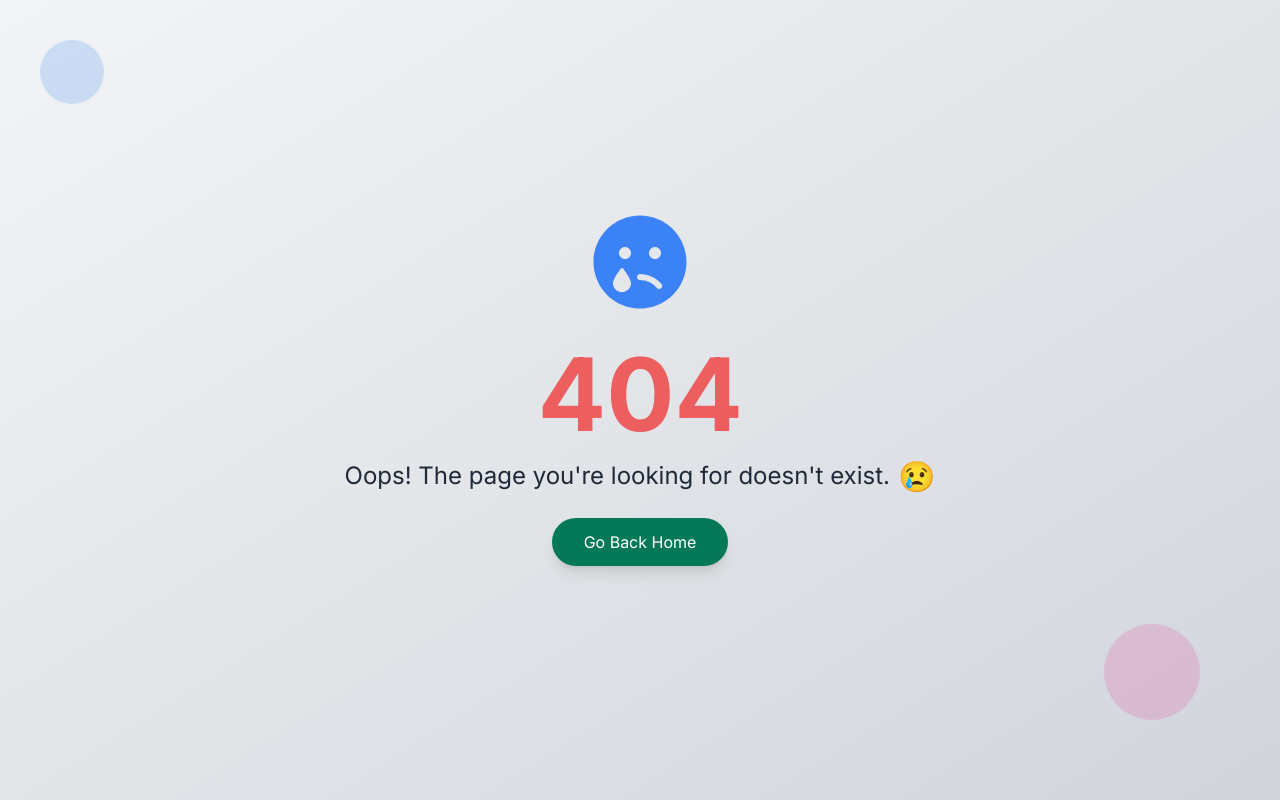
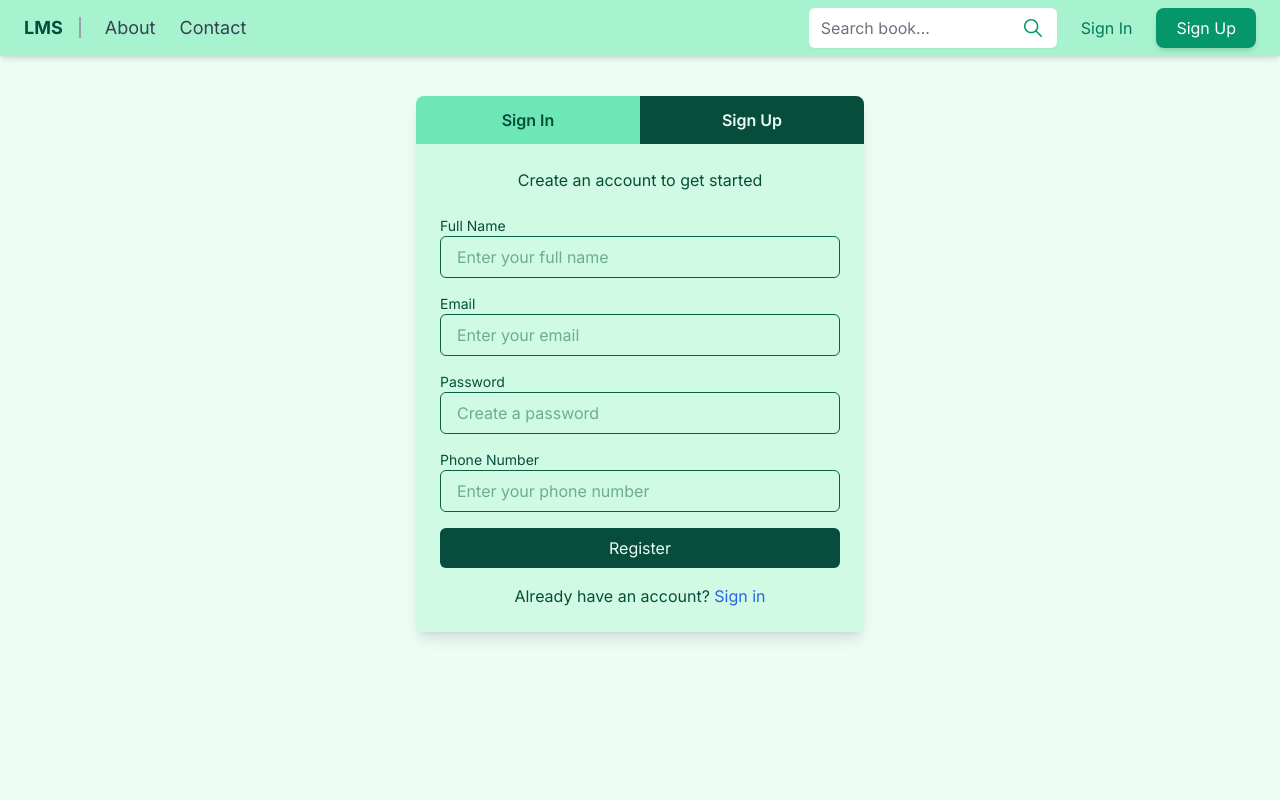
Before and after one commit to MohdSahbaz/Library-Management-System-New, a React (Vite) app in the folder clinet/: page /signup in a window 1280 px wide. Before the commit this address had no page. Shown: the top 800 px of the page. Built offline with nearby package versions, Linux system fonts and the light colour scheme.

Commit message:
created authentication ui

```diff
--- /dev/null
+++ b/clinet/src/pages/auth/AuthPage.jsx
@@ -0,0 +1,44 @@
+import { useLocation, useNavigate } from "react-router-dom";
+import SignIn from "./SignIn";
+import SignUp from "./SignUp";
+
+const AuthPage = () => {
+  const location = useLocation();
+  const navigate = useNavigate();
+  const isSignInUrl = location.pathname === "/signin"; // check current url
+
+  return (
+    <div className="min-h-screen flex items-start justify-center bg-emerald-50 pt-5">
+      <div className="bg-emerald-100 shadow-lg rounded-lg overflow-hidden max-w-md w-full m-5">
+        {/* Toggle Buttons */}
+        <div className="flex">
+          <button
+            onClick={() => navigate("/signin")}
+            className={`flex-1 text-center py-3 font-semibold ${
+              isSignInUrl
+                ? "bg-emerald-900 text-emerald-50 hover:bg-emerald-800"
+                : "bg-emerald-300 text-emerald-900 hover:bg-emerald-500"
+            } transition-all duration-300`}
+          >
+            Sign In
+          </button>
+          <button
+            onClick={() => navigate("/signup")}
+            className={`flex-1 text-center py-3 font-semibold ${
+              !isSignInUrl
+                ? "bg-emerald-900 text-emerald-50 hover:bg-emerald-800"
+                : "bg-emerald-300 text-emerald-900 hover:bg-emerald-500"
+            } transition-all duration-300`}
+          >
+            Sign Up
+          </button>
+        </div>
+
+        {/* Dynamic Form Rendering */}
+        <div className="p-6">{isSignInUrl ? <SignIn /> : <SignUp />}</div>
+      </div>
+    </div>
+  );
+};
+
+export default AuthPage;
--- /dev/null
+++ b/clinet/src/pages/auth/SignIn.jsx
@@ -0,0 +1,72 @@
+import { useEffect, useState } from "react";
+import { Link } from "react-router-dom";
+
+const SignIn = () => {
+  const [formData, setFormData] = useState({
+    email: "",
+    password: "",
+  });
+
+  const handleChange = (e) => {
+    const { name, value } = e.target;
+    setFormData({ ...formData, [name]: value });
+  };
+
+  const handleSubmit = (e) => {
+    e.preventDefault();
+    console.log("Sign In Data", formData);
+  };
+
+  useEffect(() => {
+    window.scroll(0, 0);
+  }, []);
+
+  return (
+    <form onSubmit={handleSubmit} className="space-y-4 slide-in-left">
+      <div>
+        <h1 className="text-center mb-6">
+          Welcome back! Please enter your details
+        </h1>
+        <label className="block text-sm font-medium">Email</label>
+        <input
+          type="email"
+          name="email"
+          value={formData.email}
+          onChange={handleChange}
+          className="w-full px-4 py-2 border rounded-md focus:outline-none focus:ring-2 focus:ring-emerald-400/[0.5] bg-transparent border-emerald-800 placeholder:text-emerald-800/[0.5]"
+          placeholder="Enter your email"
+          required
+        />
+      </div>
+
+      <div>
+        <label className="block text-sm font-medium">Password</label>
+        <input
+          type="password"
+          name="password"
+          value={formData.password}
+          onChange={handleChange}
+          className="w-full px-4 py-2 border rounded-md focus:outline-none focus:ring-2 focus:ring-emerald-400/[0.5] bg-transparent border-emerald-800 placeholder:text-emerald-800/[0.5]"
+          placeholder="Enter your password"
+          required
+        />
+      </div>
+
+      <button
+        type="submit"
+        className="w-full py-2 bg-emerald-900 text-emerald-50 rounded-md hover:bg-emerald-800 transition duration-300"
+      >
+        Sign In
+      </button>
+
+      <p className="text-center mt-4">
+        Don't have an account?{" "}
+        <Link to="/signup" className="text-blue-600 hover:underline">
+          Sign up
+        </Link>
+      </p>
+    </form>
+  );
+};
+
+export default SignIn;
--- /dev/null
+++ b/clinet/src/pages/auth/SignUp.jsx
@@ -0,0 +1,127 @@
+import { useEffect, useState } from "react";
+import { Link } from "react-router-dom";
+
+const SignUp = () => {
+  const [formData, setFormData] = useState({
+    username: "",
+    email: "",
+    password: "",
+    phone: "",
+  });
+
+  const [otpSent, setOtpSent] = useState(false);
+  const [otp, setOtp] = useState("");
+
+  const handleChange = (e) => {
+    const { name, value } = e.target;
+    setFormData({ ...formData, [name]: value });
+  };
+
+  const handleSubmit = (e) => {
+    e.preventDefault();
+    console.log("Sign Up Data", formData);
+    setOtpSent(true); // Simulate OTP sent
+  };
+
+  const handleOTPSubmit = (e) => {
+    e.preventDefault();
+    console.log("Entered OTP:", otp);
+  };
+
+  useEffect(() => {
+    window.scroll(0, 0);
+  }, []);
+
+  return !otpSent ? (
+    <form onSubmit={handleSubmit} className="space-y-4 slide-in-right">
+      <div>
+        <h1 className="text-center mb-6">Create an account to get started</h1>
+        <label className="block text-sm font-medium">Full Name</label>
+        <input
+          type="text"
+          name="username"
+          value={formData.username}
+          onChange={handleChange}
+          className="w-full px-4 py-2 border rounded-md focus:outline-none focus:ring-2 focus:ring-emerald-400/[0.5] bg-transparent border-emerald-800 placeholder:text-emerald-800/[0.5]"
+          placeholder="Enter your full name"
+          required
+        />
+      </div>
+
+      <div>
+        <label className="block text-sm font-medium">Email</label>
+        <input
+          type="email"
+          name="email"
+          value={formData.email}
+          onChange={handleChange}
+          className="w-full px-4 py-2 border rounded-md focus:outline-none focus:ring-2 focus:ring-emerald-400/[0.5] bg-transparent border-emerald-800 placeholder:text-emerald-800/[0.5]"
+          placeholder="Enter your email"
+          required
+        />
+      </div>
+
+      <div>
+        <label className="block text-sm font-medium">Password</label>
+        <input
+          type="password"
+          name="password"
+          value={formData.password}
+          onChange={handleChange}
+          className="w-full px-4 py-2 border rounded-md focus:outline-none focus:ring-2 focus:ring-emerald-400/[0.5] bg-transparent border-emerald-800 placeholder:text-emerald-800/[0.5]"
+          placeholder="Create a password"
+          required
+        />
+      </div>
+
+      <div>
+        <label className="block text-sm font-medium">Phone Number</label>
+        <input
+          type="number"
+          name="phone"
+          value={formData.phone}
+          onChange={handleChange}
+          className="w-full px-4 py-2 border rounded-md focus:outline-none focus:ring-2 focus:ring-emerald-400/[0.5] bg-transparent border-emerald-800 placeholder:text-emerald-800/[0.5]"
+          placeholder="Enter your phone number"
+          required
+        />
+      </div>
+
+      <button
+        type="submit"
+        className="w-full py-2 bg-emerald-900 text-emerald-50 rounded-md hover:bg-emerald-800 transition duration-300"
+      >
+        Register
+      </button>
+
+      <p className="text-center mt-4">
+        Already have an account?{" "}
+        <Link to="/signin" className="text-blue-600 hover:underline">
+          Sign in
+        </Link>
+      </p>
+    </form>
+  ) : (
+    // OTP Form
+    <form onSubmit={handleOTPSubmit} className="space-y-4 slide-in-bottom">
+      <label className="block text-sm font-medium text-gray-700">OTP</label>
+      <input
+        type="text"
+        name="otp"
+        value={otp}
+        onChange={(e) => setOtp(e.target.value)}
+        className="w-full px-4 py-2 border rounded-md focus:outline-none focus:ring-2 focus:ring-emerald-400/[0.5] bg-transparent border-emerald-800 placeholder:text-emerald-800/[0.5]"
+        placeholder="Enter OTP"
+        required
+      />
+      <button
+        type="submit"
+        className="w-full py-2 bg-emerald-900 text-emerald-50 rounded-md hover:bg-emerald-800 transition duration-300"
+      >
+        Verify OTP
+      </button>
+    </form>
+  );
+};
+
+export default SignUp;
```
Also changed, not shown: clinet/src/App.jsx (+9 -1 lines), clinet/src/pages/Login.jsx (deleted), clinet/src/pages/Register.jsx (deleted).
